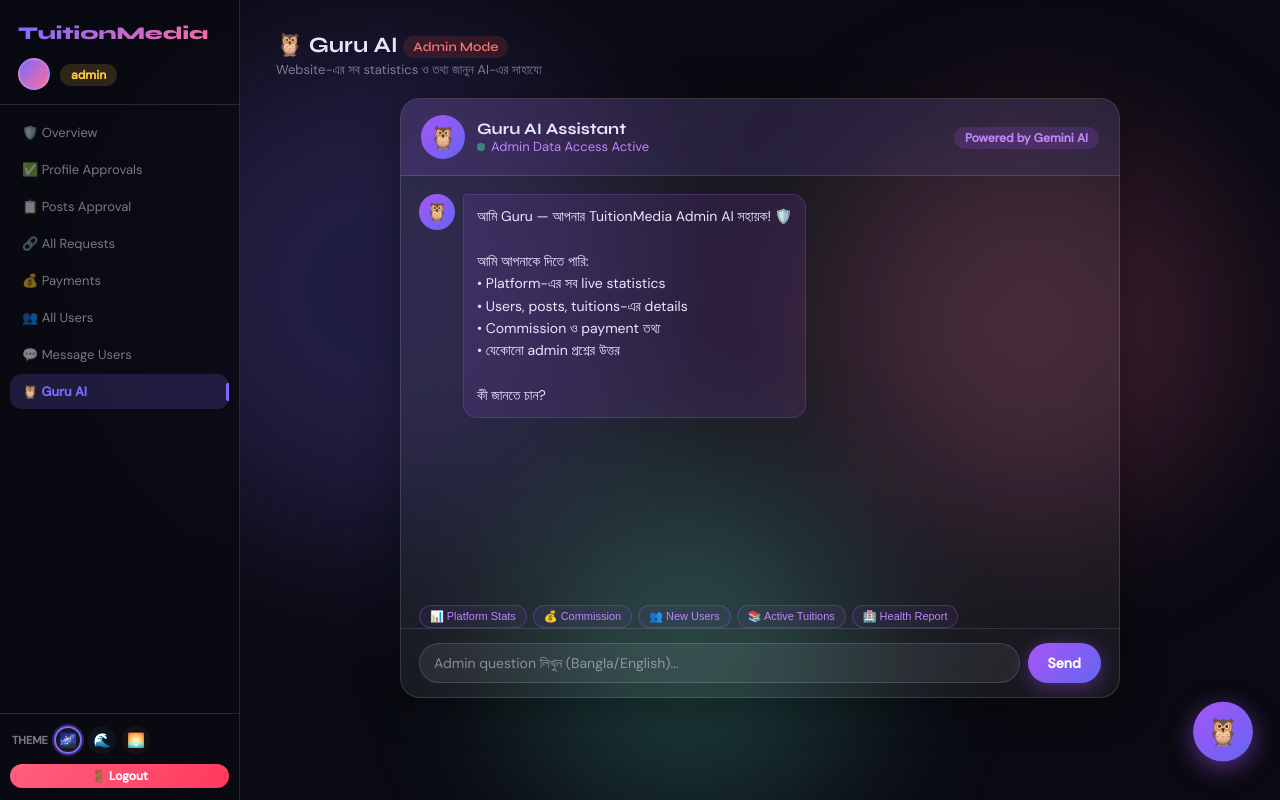
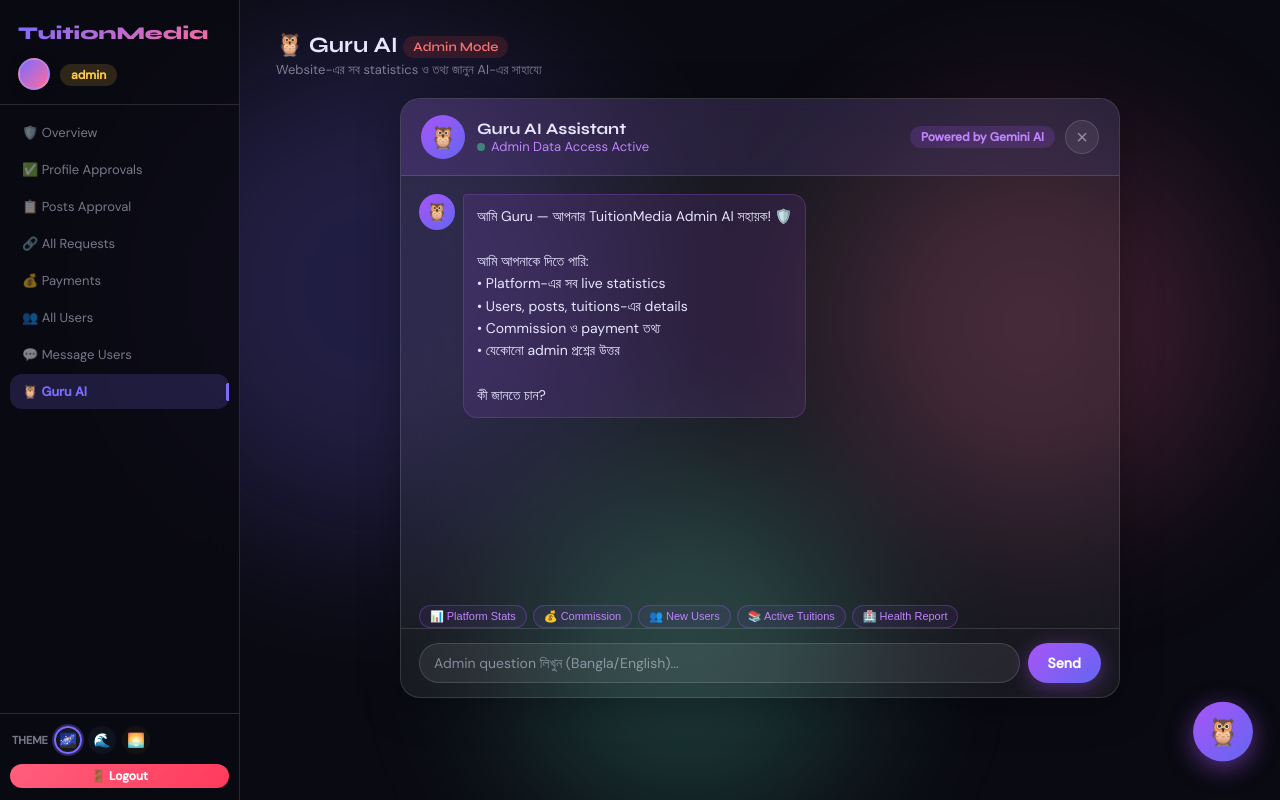
Before and after one commit to fuad556805/ewu_tuitionmedia, a Django app: page /guru/admin/ in a window 1280 px wide. Run offline with Django 5.2, Linux system fonts and the light colour scheme; a user stored in the database is signed in.

Commit message:
Add a close button to the admin AI chat page
Add a close button to the header of `admin_guru.html` that navigates to the admin overview page.

Replit-Commit-Author: Agent
Replit-Commit-Session-Id: 7b9acf11-f93e-419c-b194-c234c76f9d0d
Replit-Commit-Checkpoint-Type: full_checkpoint
Replit-Commit-Event-Id: 150278a3-7958-4580-bbd1-603b5d361444
Replit-Commit-Screenshot-Url: https://storage.googleapis.com/screenshot-production-us-central1/11035cc7-d9ad-436b-900d-f26838ec6418/7b9acf11-f93e-419c-b194-c234c76f9d0d/Zly9SmJ
Replit-Helium-Checkpoint-Created: true

```diff
--- a/templates/guru/admin_guru.html
+++ b/templates/guru/admin_guru.html
@@ -19,8 +19,13 @@
           <span class="pulse-dot" style="background:#4dffa6"></span> Admin Data Access Active
         </div>
       </div>
-      <div style="margin-left:auto">
+      <div style="margin-left:auto;display:flex;align-items:center;gap:10px">
         <span class="badge badge-guru">Powered by Gemini AI</span>
+        <button onclick="window.location='{% url 'admin_panel:overview' %}'"
+                title="Close"
+                style="background:rgba(255,255,255,0.07);border:1px solid var(--glass-border);color:var(--muted);cursor:pointer;font-size:20px;line-height:1;width:34px;height:34px;border-radius:50%;display:flex;align-items:center;justify-content:center;transition:background 0.2s"
+                onmouseover="this.style.background='rgba(255,255,255,0.15)'"
+                onmouseout="this.style.background='rgba(255,255,255,0.07)'">×</button>
       </div>
     </div>
 
```
